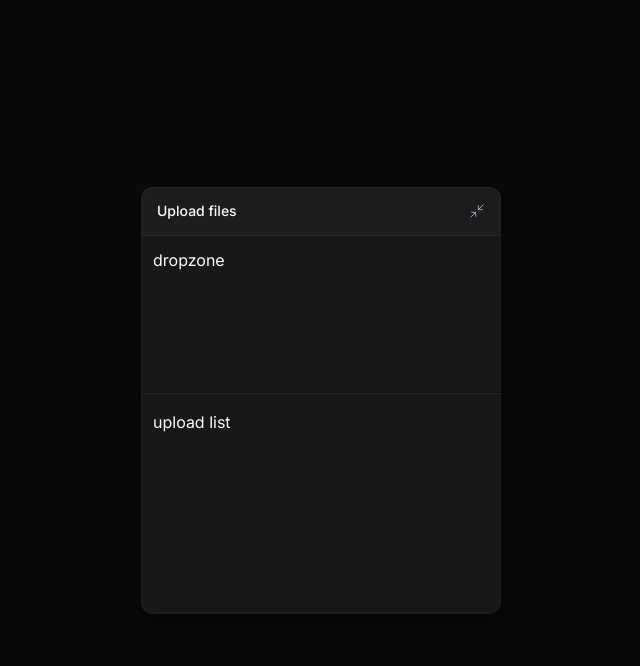
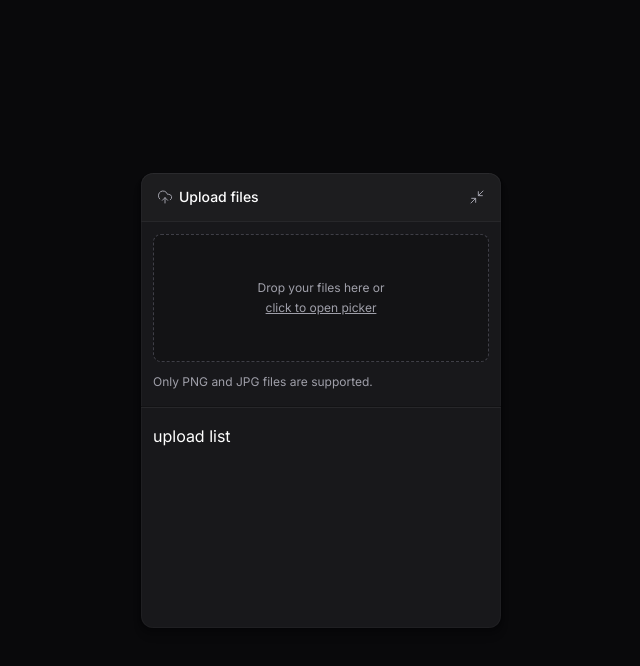
Before and after one commit to huannvictor/ftr-upload-widget-web, a React (Vite) app: page / in a window 1280 px wide. Both pictures are taken after a click on the button "Upload files". Shown: the top 666 px of the page, without its empty margins (319-959 px from the left). Built offline with nearby package versions, Linux system fonts and the light colour scheme; a web font is replaced by a local one.

Commit message:
feat(ui): implement dropzone for file selection and style(ui): adjust upload widget header and minimized button styles

```diff
--- a/package.json
+++ b/package.json
@@ -15,6 +15,7 @@
     "lucide-react": "^0.563.0",
     "react": "^19.2.0",
     "react-dom": "^19.2.0",
+    "react-dropzone": "^14.3.8",
     "tailwind-merge": "^3.4.0",
     "tailwind-variants": "^3.2.2",
     "tailwindcss": "^4.1.18"
--- a/src/components/upload-widget-dropzone.tsx
+++ b/src/components/upload-widget-dropzone.tsx
@@ -1,3 +1,32 @@
+import { useDropzone } from "react-dropzone";
+
 export function UploadWidgetDropzone() {
-  return <div className="h-32 px-3">dropzone</div>;
+  const { getRootProps, getInputProps, isDragActive } = useDropzone({
+    multiple: true,
+    accept: {
+      "image/jpeg": [],
+      "image/png": [],
+    },
+    onDrop(acceptedFiles) {
+      console.log(acceptedFiles);
+    },
+  });
+  return (
+    <div className="flex flex-col gap-3 px-3">
+      <div
+        className="flex h-32 cursor-pointer flex-col items-center justify-center gap-1 rounded-lg border border-zinc-700 border-dashed bg-black/20 p-5 text-zinc-400 transition-colors hover:border-zinc-600 data-[active=true]:border-indigo-500 data-[active=true]:bg-indigo-500/10 data-[active=true]:text-indigo-400"
+        data-active={isDragActive}
+        {...getRootProps()}
+      >
+        <input type="file" {...getInputProps()} />
+
+        <span className="text-xs">Drop your files here or</span>
+        <span className="text-xs underline">click to open picker</span>
+      </div>
+
+      <span className="text-xs text-zinc-400">
+        Only PNG and JPG files are supported.
+      </span>
+    </div>
+  );
 }
--- a/src/components/upload-widget-header.tsx
+++ b/src/components/upload-widget-header.tsx
@@ -1,11 +1,13 @@
 import { Trigger } from "@radix-ui/react-collapsible";
 import { Minimize2 } from "lucide-react";
 import { Button } from "./ui/button";
+import { UploadWidgetTitle } from "./upload-widget-title";
 
 export function UploadWidgetHeader() {
   return (
     <div className="flex w-full items-center justify-between border-zinc-800 border-b bg-white/2 p-4 py-2">
-      <span className="font-medium text-sm">Upload files</span>
+      <UploadWidgetTitle />
+
       <Trigger asChild>
         <Button className="-mr-2" size="icon">
           <Minimize2 className="size-4" strokeWidth={1.5} />
--- a/src/components/upload-widget-minimized-button.tsx
+++ b/src/components/upload-widget-minimized-button.tsx
@@ -1,10 +1,11 @@
 import { Trigger } from "@radix-ui/react-collapsible";
 import { Maximize2 } from "lucide-react";
+import { UploadWidgetTitle } from "./upload-widget-title";
 
 export function UploadWidgetMinimizedButton() {
   return (
     <Trigger className="group flex w-full items-center justify-between bg-white/2 px-5 py-3">
-      <span className="font-medium text-sm">Upload files</span>
+      <UploadWidgetTitle />
 
       <Maximize2
         className="size-4 text-zinc-400 group-hover:text-zinc-100"
--- /dev/null
+++ b/src/components/upload-widget-title.tsx
@@ -0,0 +1,10 @@
+import { UploadCloud } from "lucide-react";
+
+export function UploadWidgetTitle() {
+  return (
+    <div className="flex items-center gap-1.5 font-medium text-sm">
+      <UploadCloud className="size-4 text-zinc-400" strokeWidth={1.5} />
+      <span>Upload files</span>
+    </div>
+  );
+}
```
Also changed, not shown: 1 other file (tests, documents, lock files or other folders).
